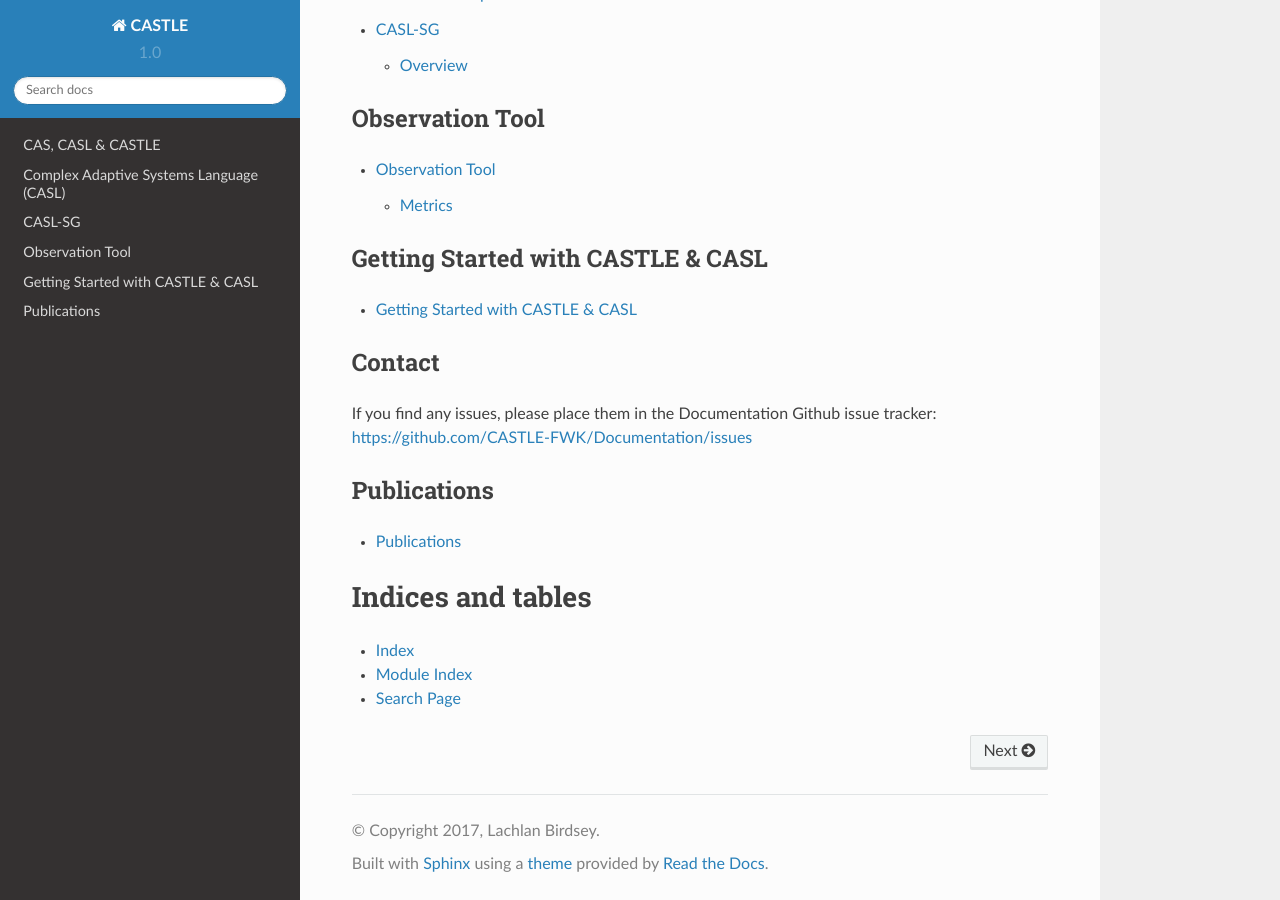
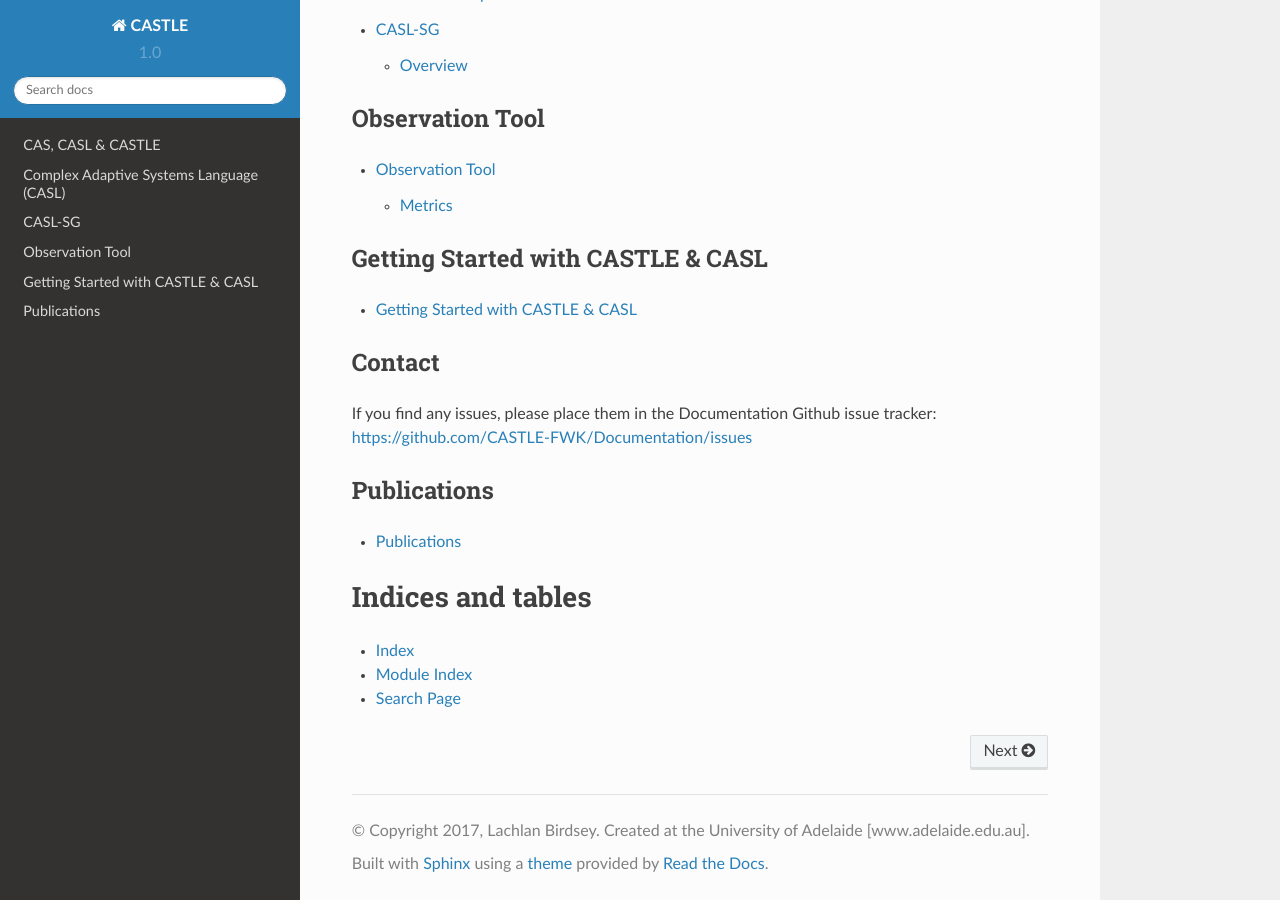
Before and after one commit to CASTLE-FWK/Documentation, a Sphinx documentation site: the page built from source/index.rst, in a window 1280 px wide and 900 px high, scrolled down 842 px. Built offline with Sphinx 7.4.7 and the Read the Docs theme 2.0.0, drawn with Linux system fonts in a browser that asks for light colours; some of the changed text lies outside the part shown.

Commit message:
changing minor things

```diff
--- a/source/conf.py
+++ b/source/conf.py
@@ -47,7 +47,7 @@
 
 # General information about the project.
 project = u'CASTLE'
-copyright = u'2017, Lachlan Birdsey'
+copyright = u'2017, Lachlan Birdsey. Created at the University of Adelaide [www.adelaide.edu.au]'
 author = u'Lachlan Birdsey'
 
 # The version info for the project you're documenting, acts as replacement for
@@ -111,7 +111,7 @@
 latex_elements = {
     # The paper size ('letterpaper' or 'a4paper').
     #
-    # 'papersize': 'letterpaper',
+    'papersize': 'a4paper',
 
     # The font size ('10pt', '11pt' or '12pt').
     #
--- a/source/index.rst
+++ b/source/index.rst
@@ -18,7 +18,7 @@
 
    CAS, CASL & CASTLE <Introduction.rst>
 
-**Insert framework overview picture here**
+**\*Insert framework overview picture here\***
 
 Complex Adaptive Systems Language
 ^^^^^^^^^^^^^^^^^^^^^^^^^^^^^^^^^^^
```
Also changed, not shown: README.md (+3 -0 lines).
